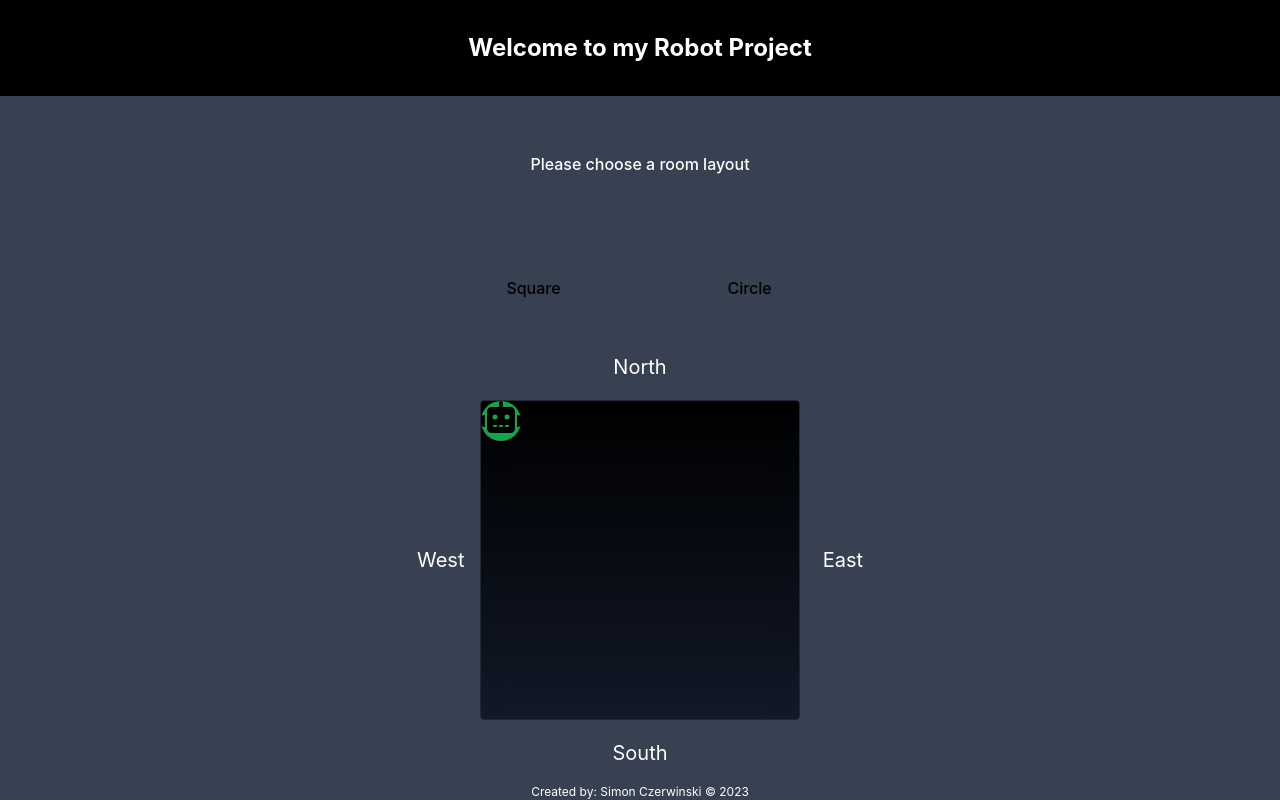
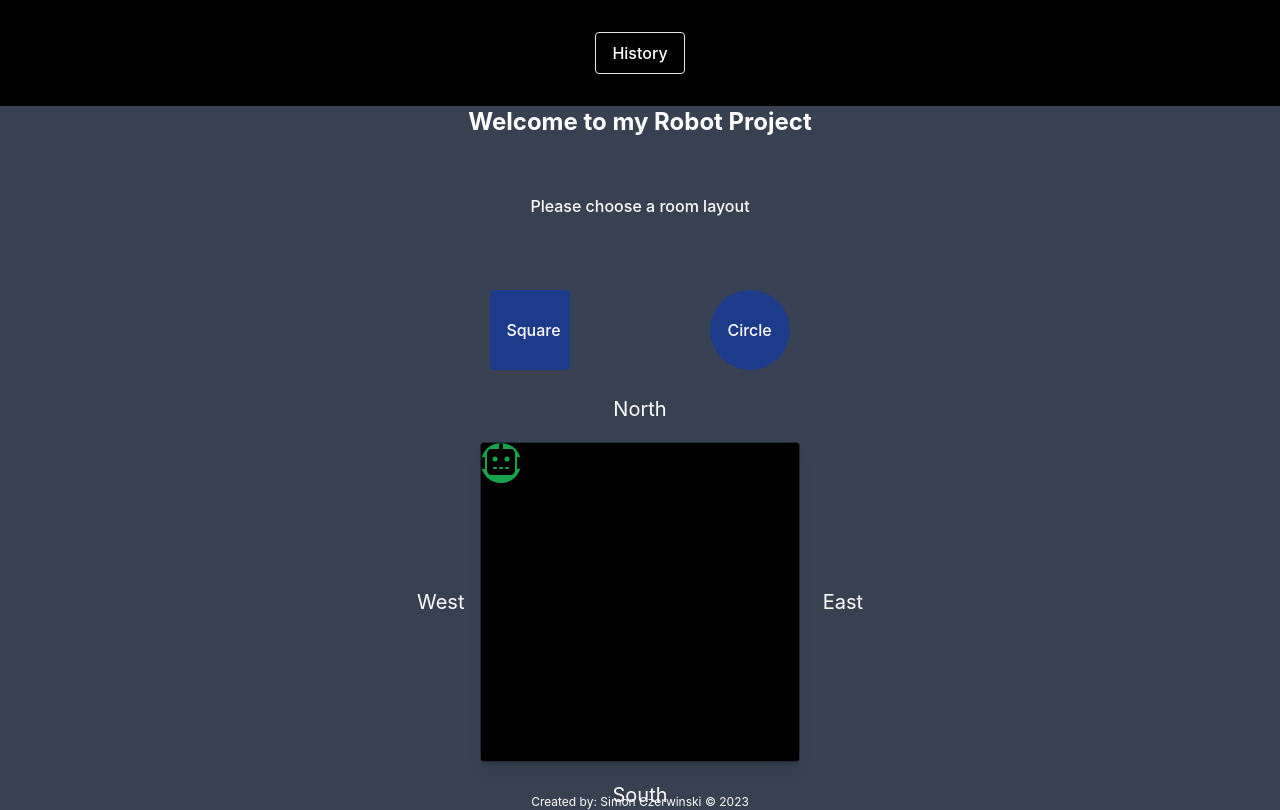
Before and after one commit to simonczerwinski/xstate-robot-project, a React (Create React App) app: page / in a window 1280 px wide. Built offline with nearby package versions, Linux system fonts and the light colour scheme.

Commit message:
Added safelist in tailwind config to render styling from components. Added hover hook to robot

```diff
--- a/src/App.tsx
+++ b/src/App.tsx
@@ -15,14 +15,27 @@ const App: React.FC<Props> = ({ roomType }) => {
 	roomType = 'Square';
 	return (
 		<MasterLayout>
-			<header className=" bg-black relative flex flex-wrap items-center justify-between p-8 lg:justify-center xl:px-0">
+			<header className="bg-black relative flex flex-wrap items-center justify-between p-8 lg:justify-center xl:px-0">
+				{/* <img src={logo} alt="Logo" className="w-10 h-10 mr-4" /> */}
+
+				<Button
+					className="py-2 px-4 rounded border"
+					colors={{
+						background: 'transparent',
+						text: 'white',
+						hoverBackground: 'gray-100',
+						hoverText: 'black',
+					}}
+				>
+					<Text text="History" as="span" className="text-m font-medium" />
+				</Button>
+			</header>
+			<main className="flex flex-col w-full justify-center items-center">
 				<Text
 					text="Welcome to my Robot Project"
 					as="h1"
 					className="text-2xl font-bold text-white"
 				/>
-			</header>
-			<main className="flex flex-col w-full justify-center items-center">
 				<div className="flex flex-col items-center justify-center pb-8">
 					<div className="py-4 flex items-center m-10">
 						<Text
@@ -35,21 +48,21 @@ const App: React.FC<Props> = ({ roomType }) => {
 						<Button
 							className="w-20 h-20 font-bold py-2 px-4 rounded mb-2"
 							colors={{
-								background: 'white',
-								text: 'blue-900',
-								hoverBackground: 'blue-100',
-								hoverText: 'white',
+								background: 'blue-900',
+								text: 'white',
+								hoverBackground: 'blue-600',
+								hoverText: 'blue-100',
 							}}
 						>
-							<Text text="Square" as="span" className="text-m font-medium" />
+							<Text text="Square" as="span" className="text-m font-medium " />
 						</Button>
 						<Button
 							className="w-20 h-20 font-bold py-2 px-4 rounded-full"
 							colors={{
-								background: 'white',
-								text: 'blue-900',
-								hoverBackground: 'blue-100',
-								hoverText: 'white',
+								background: 'blue-900',
+								text: 'white',
+								hoverBackground: 'blue-600',
+								hoverText: 'blue-100',
 							}}
 						>
 							<Text text="Circle" as="span" className="text-m font-medium" />
--- a/src/component/Button/Button.tsx
+++ b/src/component/Button/Button.tsx
@@ -15,10 +15,14 @@ interface Props {
 }
 
 const Button: React.FC<Props> = ({ children, className, colors }) => {
-	const baseStyle = `${className} bg-${colors?.background} text-${colors?.text} transition ease-in-out duration-300`;
-	const hoverStyle = `hover:bg-${colors?.hoverBackground} hover:text-${colors?.hoverText}`;
+	const { background, text, hoverBackground, hoverText } = colors || {};
 
-	return <button className={`${baseStyle} ${hoverStyle}`}>{children}</button>;
+	const baseStyle = `bg-${background} text-${text} transition ease-in-out duration-300`;
+	const hoverStyle = `hover:bg-${hoverBackground} hover:text-${hoverText}`;
+
+	const styleClasses = `${baseStyle} ${hoverStyle} ${className}`;
+
+	return <button className={styleClasses}>{children}</button>;
 };
 
 export default Button;
--- a/src/component/Robot/Robot.tsx
+++ b/src/component/Robot/Robot.tsx
@@ -1,17 +1,29 @@
 import React from 'react';
 import { IModelRobot } from '../../models/robotModel';
+import useHover from '../../hooks/useHover';
 
 interface Props {
 	robot?: IModelRobot;
 }
 
 const Robot: React.FC<Props> = ({ robot }) => {
+	const { x, y, direction } = robot || {};
+
+	const { isHovered, onMouseEnter, onMouseLeave } = useHover();
+
+	const scale = isHovered ? 1.2 : 1;
+
+	const scaleAnimation = {
+		transform: `scale(${scale})`,
+		transition: 'transform 0.3s ease',
+	};
+
 	return (
 		<div
-			className="w-10 h-10 bg-green-600 rounded-full cursor-pointer"
-			style={{
-				position: 'absolute',
-			}}
+			className="w-10 h-10 bg-green-600 rounded-full cursor-pointer absolute"
+			style={scaleAnimation}
+			onMouseEnter={onMouseEnter}
+			onMouseLeave={onMouseLeave}
 		>
 			<img src={'/images/robot-solid.svg'} alt="Robot Icon" />
 		</div>
--- a/src/component/SquareRoom/SquareRoom.tsx
+++ b/src/component/SquareRoom/SquareRoom.tsx
@@ -4,7 +4,7 @@ import Robot from '../Robot/Robot';
 
 const SquareRoom: React.FC = () => {
 	return (
-		<div className="relative w-full h-full bg-gradient-to-b from-black to-gray-900 text-white border border-gray-800 rounded">
+		<div className="relative w-full h-full bg-black text-white border border-gray-800 shadow-lg rounded">
 			<div className="absolute top-[-3rem] left-1/2 transform -translate-x-1/2 text-center text-xs">
 				<Text text="North" as="span" className="text-xl font-normal" />
 			</div>
--- /dev/null
+++ b/src/hooks/useHover.ts
@@ -0,0 +1,21 @@
+import { useState } from 'react';
+
+function useHover() {
+	const [isHovered, setIsHovered] = useState(false);
+
+	const handleMouseEnter = () => {
+		setIsHovered(true);
+	};
+
+	const handleMouseLeave = () => {
+		setIsHovered(false);
+	};
+
+	return {
+		isHovered,
+		onMouseEnter: handleMouseEnter,
+		onMouseLeave: handleMouseLeave,
+	};
+}
+
+export default useHover;
--- a/tailwind.config.js
+++ b/tailwind.config.js
@@ -1,11 +1,28 @@
 /** @type {import('tailwindcss').Config} */
 module.exports = {
-  mode: "jit",
+	mode: 'jit',
 	content: [
-    "./src/components/**/*.{js,ts,jsx,tsx,mdx}",
-    "./src/theme/**/*.{js,ts,jsx,tsx,mdx}",
-    "./src/hooks/**/*.{js,ts,jsx,tsx,mdx}",
-    "./src/**/*.{js,ts,jsx,tsx,mdx}",
+		'./src/components/**/*.{js,ts,jsx,tsx,mdx}',
+		'./src/theme/**/*.{js,ts,jsx,tsx,mdx}',
+		'./src/hooks/**/*.{js,ts,jsx,tsx,mdx}',
+		'./src/**/*.{js,ts,jsx,tsx,mdx}',
+	],
+	safelist: [
+		'bg-white',
+		'bg-transparent',
+		'bg-blue-500',
+		'bg-blue-600',
+		'bg-blue-900',
+		'text-white',
+		'text-blue-500',
+		'text-blue-600',
+		'text-blue-900',
+		'hover:bg-blue-100',
+		'hover:bg-blue-600',
+		'hover:bg-gray-100',
+		'hover:text-white',
+		'hover:text-black',
+		'hover:text-blue-900',
 	],
 	theme: {
 		extend: {},
```
Also changed, not shown: 1 other file (tests, documents, lock files or other folders). Lines whose indentation alone changed are shown as unchanged.
